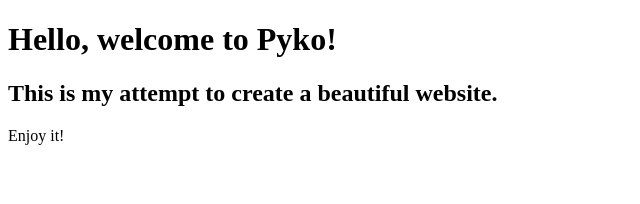
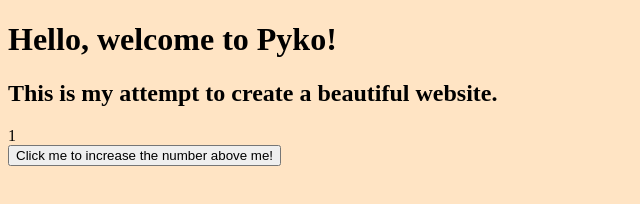
Before and after one commit to Pyhlo/pyko, a plain HTML site: page 001/index.html in a window 1280 px wide. Shown: the whole page, without its empty margins (0-640 px from the left). Drawn offline with Linux system fonts and the light colour scheme.

Commit message:
some other stuff

```diff
--- a/001/index.html
+++ b/001/index.html
@@ -5,12 +5,17 @@
     <meta http-equiv="X-UA-Compatible" content="IE=edge">
     <meta name="viewport" content="width=device-width, initial-scale=1.0">
     <link rel="stylesheet" href="styles.css">
-    <script type="text/javascript" src="script.js"></script>
+    <script defer type="text/javascript" src="script.js"></script>
     <title>Pyko - Pyhlo's website</title>
 </head>
 <body>
     <h1>Hello, welcome to Pyko!</h1>
     <h2>This is my attempt to create a beautiful website.</h2>
-    <p>Enjoy it!</p>
+    <div id="jsTest">
+        <p>Enjoy it!</p>
+    </div>
+    <div id="bigButton">
+        <button onclick="func()">Click me to increase the number above me!</button>
+    </div>
 </body>
 </html>
--- a/001/script.js
+++ b/001/script.js
@@ -1 +1,32 @@
 console.log("Hello World");
+
+var allalalalla = 0;
+
+function func() {
+    allalalalla++;
+    if (allalalalla == 0) var start = window.performance.now();
+    if (allalalalla != 100) {
+        console.log(allalalalla);
+    }
+    if (allalalalla == 25) {
+        document.getElementById("jsTest").innerHTML = "You're at 25, congrats man!";
+    } else if (allalalalla == 50) {
+        document.getElementById("jsTest").innerHTML = "Halfway to 100!";
+    } else if (allalalalla == 75) {
+        document.getElementById("jsTest").innerHTML = "ALMOST THERE!";
+    } else if (allalalalla == 100) {
+        alert("YOU'RE NOW AT 100 CONGRATS MAN!")
+        console.log("lets goo 100");
+        var end = window.performance.now();
+        let time = end - start;
+        console.log(`Starting time ${start}`);
+        document.getElementById("jsTest").innerHTML = `YOU'RE AT 100 CONGRATS MAN! It took you ${time}`; //it doesn't matter if you move this to the top, the alert will still be run first
+    } else {
+        document.getElementById("jsTest").innerHTML = allalalalla;
+    }
+    return true;
+}
+
+let test = func();
+console.log(`Ran the function func() : ${test}`);
+let hej = 2;
--- a/001/styles.css
+++ b/001/styles.css
@@ -0,0 +1,8 @@
+body {
+    background-color: bisque;
+}
+
+.bigButton {
+    font-size: 25px;
+    color: black;
+}
```
